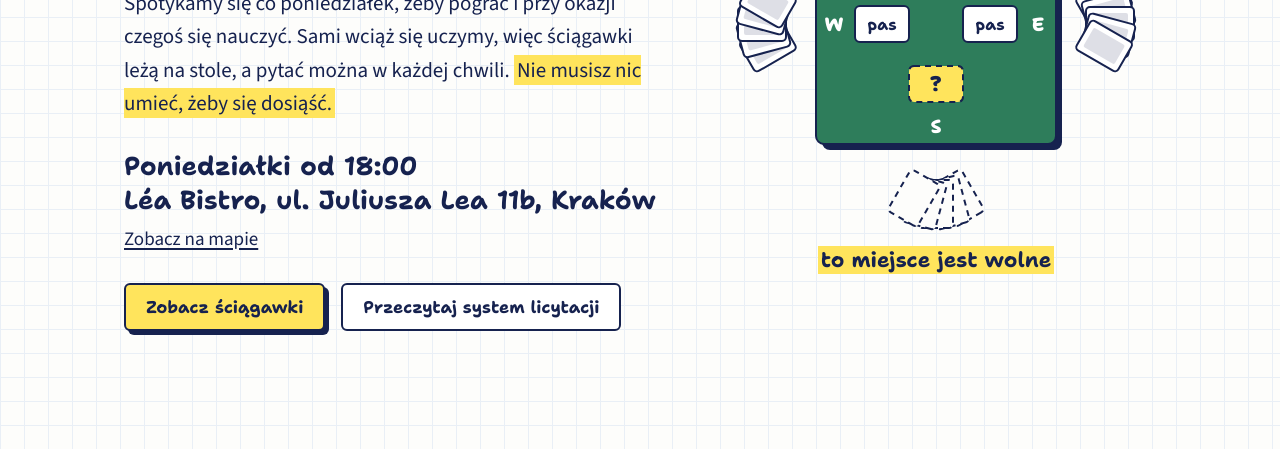
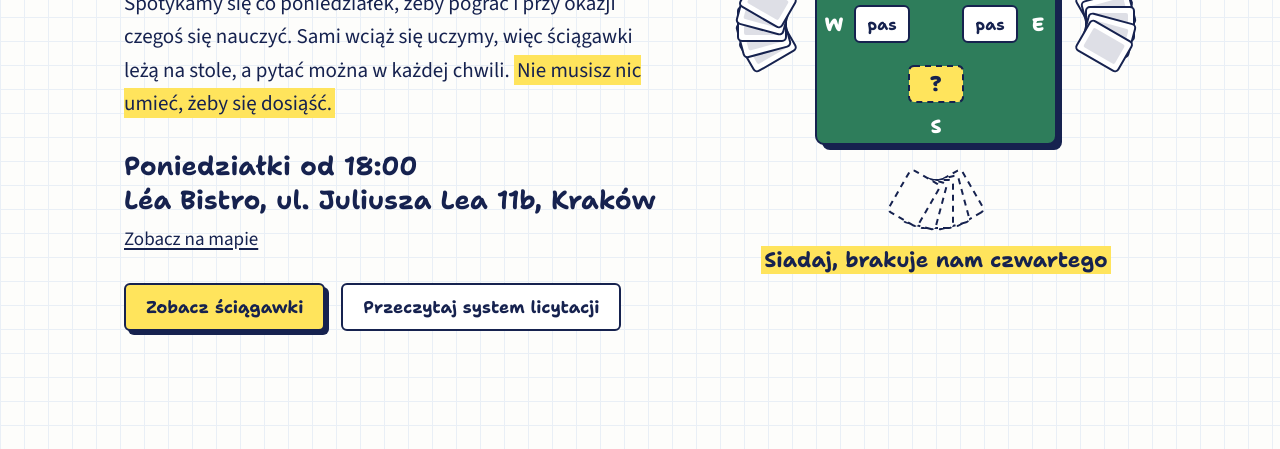
Before and after one commit to witekbobrowski/ciupiemy-w-brydza, a plain HTML site: page build/templates/index.html in a window 1280 px wide. Shown: the part 343-792 px from the top of the page. Drawn offline with Linux system fonts and the light colour scheme; files that its build step writes are made by us from their sources; files whose address does not match are found by name.

Commit message:
Podpis pod stołem: Siadaj, brakuje nam czwartego
Co-Authored-By: Claude Fable 5.2 <noreply@anthropic.com>

```diff
--- a/build/templates/index.html
+++ b/build/templates/index.html
@@ -48,7 +48,7 @@
       <rect class="t-tile" x="247" y="172" width="54" height="36" rx="5"/><text class="t-pass" x="274" y="196" text-anchor="middle">pas</text>
       <rect class="t-tile t-yours" x="193" y="232" width="54" height="36" rx="5"/><text class="t-bid" x="220" y="257" text-anchor="middle">?</text>
     </svg>
-    <p class="table-cap"><mark>to miejsce jest wolne</mark></p>
+    <p class="table-cap"><mark>Siadaj, brakuje nam czwartego</mark></p>
     </div>
   </div>
 </div>
```
Also changed, not shown: docs/index.html (+1 -1 lines).
